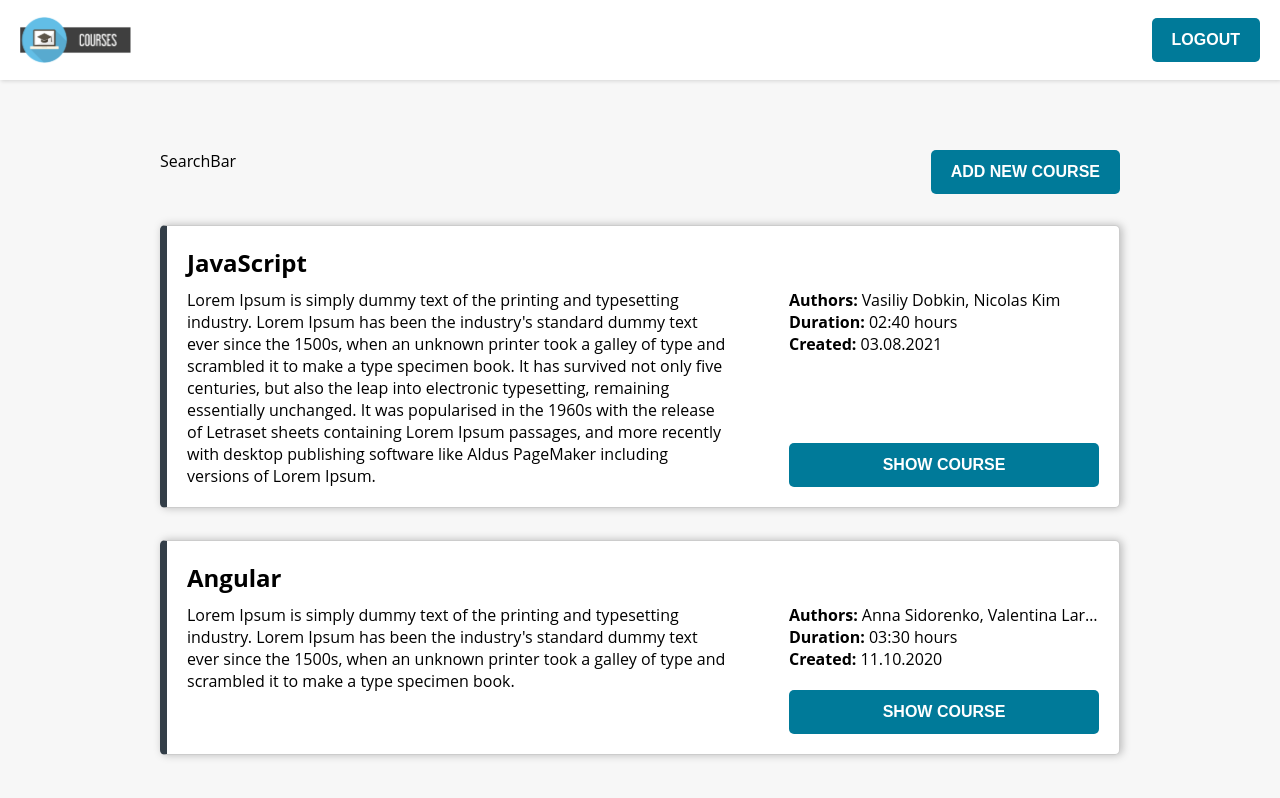
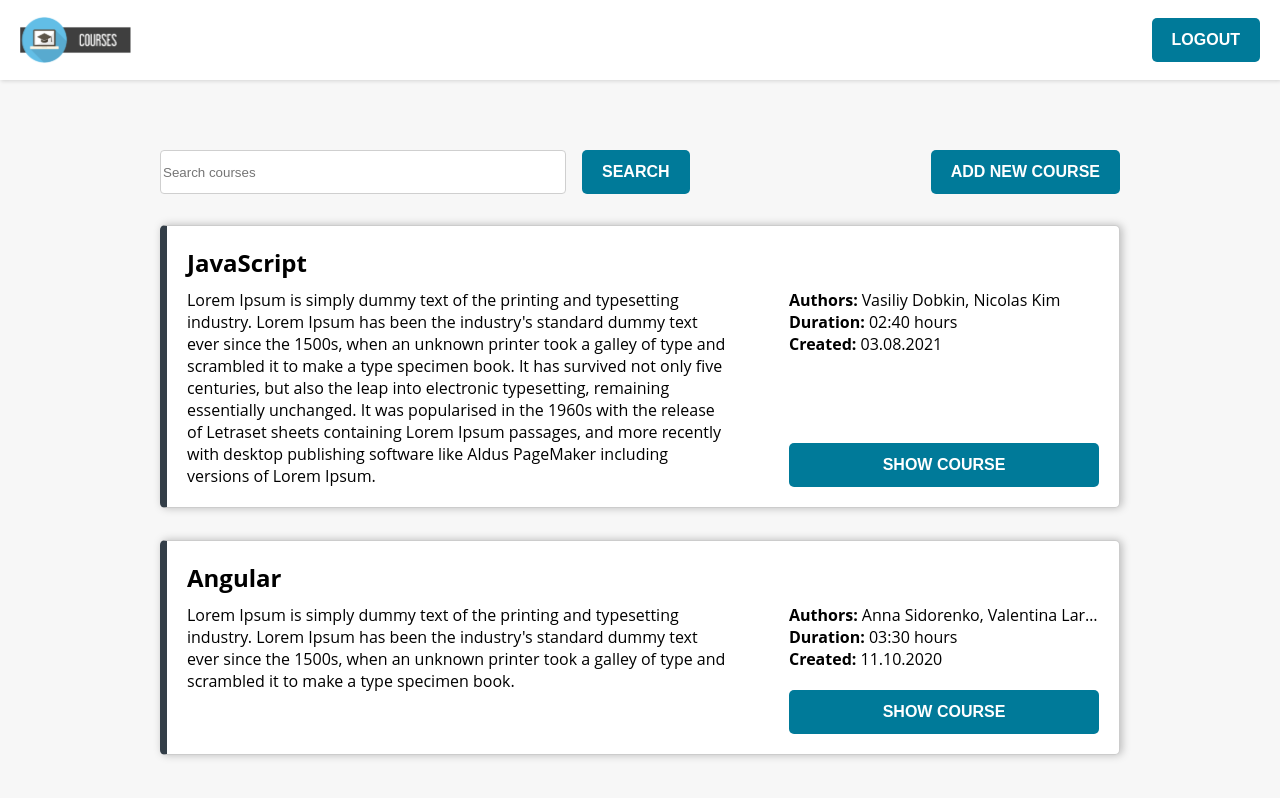
Before and after one commit to aleksandr-lotsman/react_fundamentals, a React (Create React App) app: page / in a window 1280 px wide. Built offline with nearby package versions, Linux system fonts and the light colour scheme; the HTML template or start-up script is replaced by a standard one.

Commit message:
Search bar

```diff
--- a/src/common/Button.css
+++ b/src/common/Button.css
@@ -7,7 +7,7 @@
     cursor: pointer;
     align-items: center;
     font-style: normal;
-    font-weight: 700;
+    font-weight: 550;
     font-size: 16px;
     line-height: 24px;
 }
--- a/src/common/Button.tsx
+++ b/src/common/Button.tsx
@@ -3,7 +3,7 @@ import React from 'react';
 import './Button.css';
 
 export const Button = (props) => (
-	<button className={`button ${props.className ?? ''}`} onClick={props.onClick}>
+	<button className={`button ${props.className ?? ''}`} onClick={props.onClick} type={props.type}>
 		{props.icon}
 		{props.text}
 	</button>
--- a/src/common/Input.tsx
+++ b/src/common/Input.tsx
@@ -0,0 +1,7 @@
+import React from "react";
+
+export const Input = (props) => (
+	<label>
+		<input name={props.name} type={props.type} placeholder={props.placeholder} onChange={props.onChange} />
+	</label>
+);
--- a/src/components/Courses/Courses.tsx
+++ b/src/components/Courses/Courses.tsx
@@ -10,20 +10,25 @@ import { BUTTON_TEXT_ADD_NEW_COURSE } from '../../constants';
 import CourseInfo from '../CourseInfo/CourseInfo';
 import { getCoursesWithAuthorsNames } from '../../helpers/getCoursesWithAuthorsNames';
 import EmptyCourseList from "../EmptyCourseList/EmptyCourseList";
+import SearchBar from "./components/Search/SearchBar";
 
 const Courses = ({ coursesList, authorsList }: CoursesProps) => {
 	const [selectedCourseId, setSelectedCourseId] = useState(null);
+	const [query, setQuery] = useState('');
 
 	if (coursesList.length === 0) {
 		return <EmptyCourseList/>
 	}
 
 	const courses = getCoursesWithAuthorsNames(coursesList, authorsList);
-	const coursesCards = courses.map((course) => (
-		<li key={course.id}>
-			<CourseCard course={course} setState={setSelectedCourseId} />
-		</li>
-	));
+	const coursesCards = courses
+		.filter((course) => course.id.toLowerCase().includes(query.toLowerCase()) ||
+			course.title.toLowerCase().includes(query.toLowerCase()))
+		.map((course) => (
+			<li key={course.id}>
+				<CourseCard course={course} setState={setSelectedCourseId}/>
+			</li>
+		));
 	return (
 		<div className='courses-page'>
 			{selectedCourseId ? (
@@ -34,7 +39,9 @@ const Courses = ({ coursesList, authorsList }: CoursesProps) => {
 			) : (
 				<>
 					<div className={'top-bar'}>
-						<div className={'search-bar'}>SearchBar</div>
+						<div className={'search-bar'}>
+							<SearchBar setState={setQuery} />
+						</div>
 						<Button text={BUTTON_TEXT_ADD_NEW_COURSE} />
 					</div>
 					<ul className='course-list'>{coursesCards}</ul>
--- /dev/null
+++ b/src/components/Courses/components/Search/SearchBar.css
@@ -0,0 +1,15 @@
+.search-form {
+    display: flex;
+    gap: 16px;
+}
+
+.search-form label {
+    display: flex;
+}
+
+.search-form input {
+    border: 1px solid rgba(207, 207, 207, 1);
+    border-radius: 4px;
+    flex-grow: 1;
+    width: 400px;
+}
--- /dev/null
+++ b/src/components/Courses/components/Search/SearchBar.tsx
@@ -0,0 +1,29 @@
+import React from "react";
+import {Input} from "../../../../common/Input";
+import {Button} from "../../../../common/Button";
+import {BUTTON_TEXT_SEARCH} from "../../../../constants";
+
+import './SearchBar.css'
+
+const SearchBar = ({setState}) => {
+	const handleSubmit = (event) => {
+		event.preventDefault();
+		const query = new FormData(event.target).get("query");
+		setState(query);
+	}
+
+	const handleClear = (event) => {
+		if (event.target.value === '') {
+			setState('')
+		}
+	}
+
+	return (
+		<form className={"search-form"} onSubmit={handleSubmit}>
+			<Input name={'query'} placeholder={'Search courses'} onChange={handleClear}/>
+			<Button text={BUTTON_TEXT_SEARCH} type={"submit"}/>
+		</form>
+	)
+}
+
+export default SearchBar;
--- a/src/constants.ts
+++ b/src/constants.ts
@@ -4,6 +4,7 @@ export const BUTTON_TEXT_LOGOUT = 'LOGOUT';
 export const BUTTON_TEXT_SHOW_COURSE = 'SHOW COURSE';
 export const BUTTON_TEXT_ADD_NEW_COURSE = 'ADD NEW COURSE';
 export const BUTTON_TEXT_BACK = 'BACK';
+export const BUTTON_TEXT_SEARCH = 'SEARCH';
 export const CREATE_DATE_INPUT_FORMAT = 'MM/dd/yyyy';
 export const CREATE_DATE_OUTPUT_FORMAT = 'dd.MM.yyyy';
 export const mockedCoursesList: Course[] = [
```
